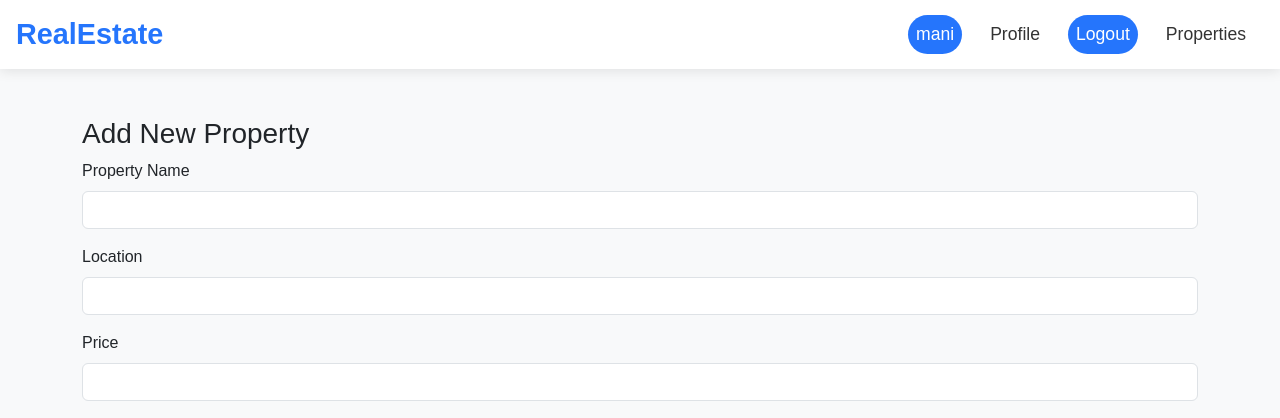
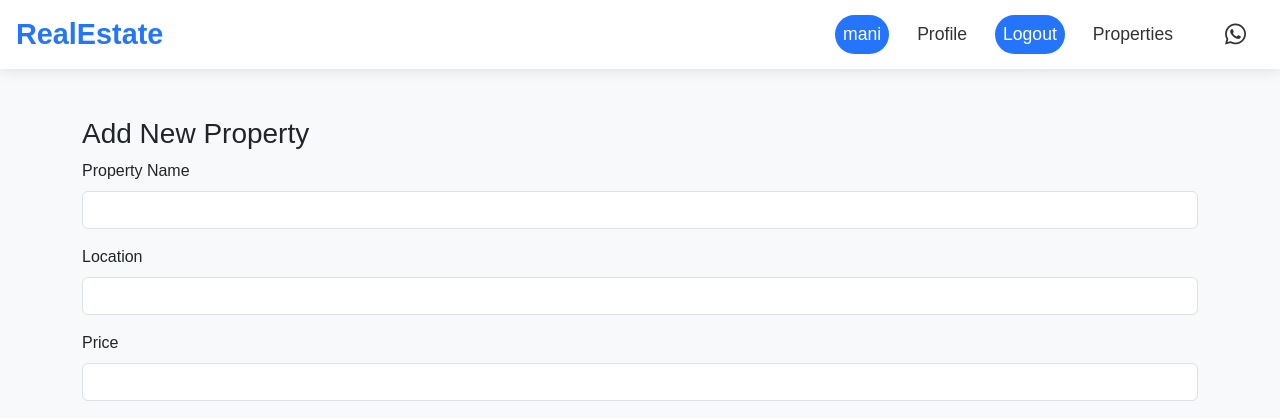
Before and after one commit to venkatamani61/realestate, a Flask app: page /add_property in a window 1280 px wide. Shown: the top 418 px of the page. Run offline with Flask 3, Linux system fonts and the light colour scheme; a user stored in the database is signed in.

Commit message:
Update parent.html

```diff
--- a/templates/parent.html
+++ b/templates/parent.html
@@ -7,6 +7,11 @@
       href="https://cdn.jsdelivr.net/npm/bootstrap@5.3.2/dist/css/bootstrap.min.css"
       rel="stylesheet"
     />
+    <link
+  rel="stylesheet"
+  href="https://cdnjs.cloudflare.com/ajax/libs/font-awesome/6.4.0/css/all.min.css"
+/>
+
     <style>
       /* Body & Fonts */
       body {
@@ -233,6 +238,18 @@
               >Properties</a
             >
           </li>
+          <li class="nav-item ms-3">
+  <a
+    href="https://wa.me/918688874195"
+    target="_blank"
+    class="nav-link"
+    style="color: #25D366; font-size: 1.5rem;"
+    title="Chat with us on WhatsApp"
+  >
+    <i class="fab fa-whatsapp"></i>
+  </a>
+</li>
+
         </ul>
       </div>
     </nav>
```
